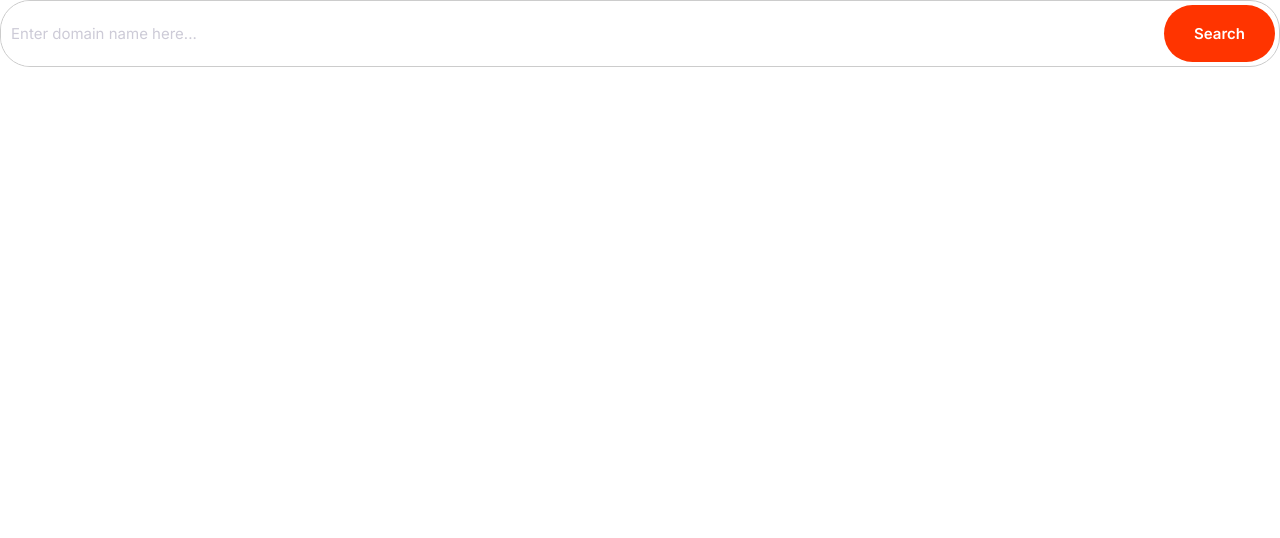
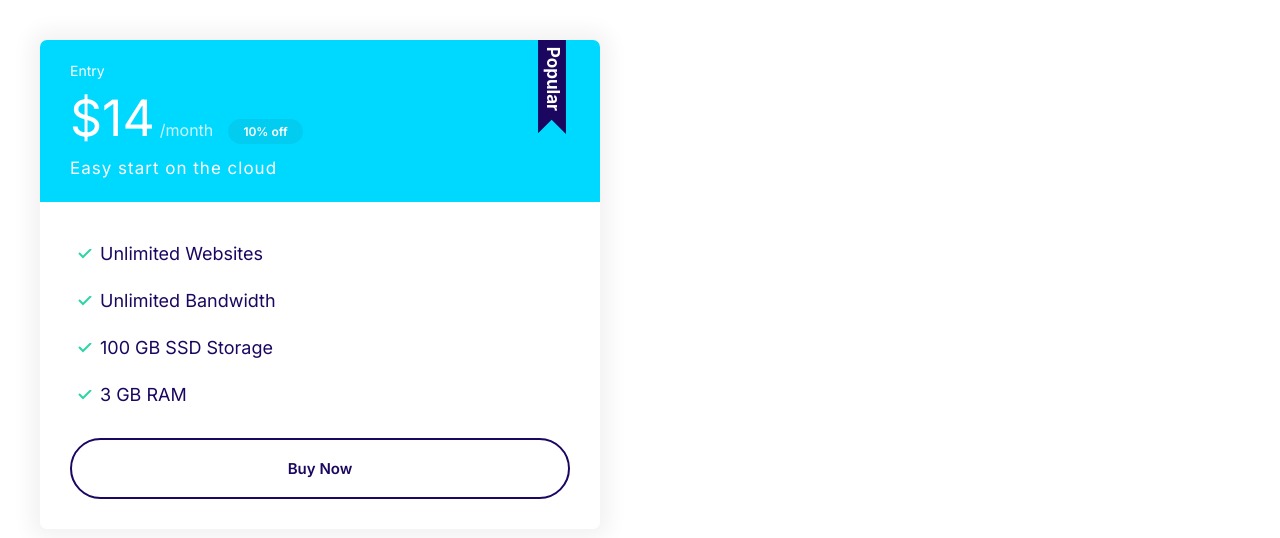
Before and after one commit to selvaicodes/moshified_basics, a plain HTML site: page index.html in a window 1280 px wide. Drawn offline with Linux system fonts and the light colour scheme.

Commit message:
cards and plans component

```diff
--- a/css/styles.css
+++ b/css/styles.css
@@ -117,6 +117,7 @@ a {
 
 .badge--small {
   font-size: 1.6rem;
+  padding: 0.5rem 1.5rem;
 }
 
 @media screen and (min-width: 1024px) {
@@ -278,3 +279,92 @@ a {
     font-size: 1.5rem;
   }
 }
+
+/*Cards*/
+
+.card {
+  border-radius: 7px;
+  box-shadow: 0 0 20px 10px #f3f3f3;
+  overflow: hidden;
+}
+
+.card__header,
+.card__body {
+  padding: 2rem 3rem;
+}
+
+.card--primary .card__header {
+  background: var(--color-primary);
+  color: #fff;
+}
+
+.card--secondary .card__header {
+  background: var(--color-secondary);
+  color: #fff;
+}
+
+.card--secondary .badge--secondary {
+  background: #02cdf1;
+}
+
+/*Plans*/
+
+.plan__name {
+  color: #fff;
+  margin: 0;
+  font-weight: 500;
+  font-size: 2.4rem;
+}
+
+.plan__price {
+  font-size: 6rem;
+}
+
+.plan__billing-cycle {
+  font-size: 2.4rem;
+  font-weight: 300;
+  opacity: 0.8;
+  margin-right: 1rem;
+}
+
+.plan__description {
+  font-size: 2rem;
+  font-weight: 300;
+  letter-spacing: 1px;
+  display: block;
+}
+
+.plan .list__item {
+  margin-bottom: 2rem;
+}
+
+.plan--popular .card__header {
+  position: relative;
+}
+
+.plan--popular .card__header::before {
+  content: url(../images/popular.svg);
+  width: 40px;
+  display: inline-block;
+  position: absolute;
+  top: -6px;
+  right: 5%;
+}
+
+@media screen and (min-width: 1024px) {
+  .plan__name {
+    font-size: 1.4rem;
+  }
+
+  .plan__price {
+    font-size: 5rem;
+  }
+
+  .plan__billing-cycle {
+    font-size: 1.6rem;
+  }
+
+  .plan__description {
+    font-size: 1.7rem;
+  }
+}
--- a/index.html
+++ b/index.html
@@ -13,10 +13,27 @@
 
 </head>
 <body>
-    <div class="input-group">
-        <input type="text" class="input" placeholder="Enter domain name here...">
-        <button class="btn btn--accent">Search</button>
+    <div style="width: 50%; padding: 4rem;">
+        <div class="plan plan--popular">
+            <div class="card card--secondary">
+                <header class="card__header">
+                    <h3 class="plan__name">Entry</h3>
+                    <span class="plan__price">$14</span>
+                    <span class="plan__billing-cycle">/month</span>
+                    <span class="badge badge--secondary badge--small">10% off</span>
+                    <span class="plan__description">Easy start on the cloud</span>
+                </header>
+                <div class="card__body">
+                    <ul class="list list--tick">
+                        <li class="list__item">Unlimited Websites</li>
+                        <li class="list__item">Unlimited Bandwidth</li>
+                        <li class="list__item">100 GB SSD Storage</li>
+                        <li class="list__item">3 GB RAM</li>
+                    </ul>
+                    <button class="btn btn--outline btn--block">Buy Now</button>
+                </div>
+            </div>
+        </div>
     </div>
-
 </body>
 </html>
```
Also changed, not shown: components/cards.html (added, +10 -0 lines), components/plans.html (added, +22 -0 lines), images/popular.svg (added).
